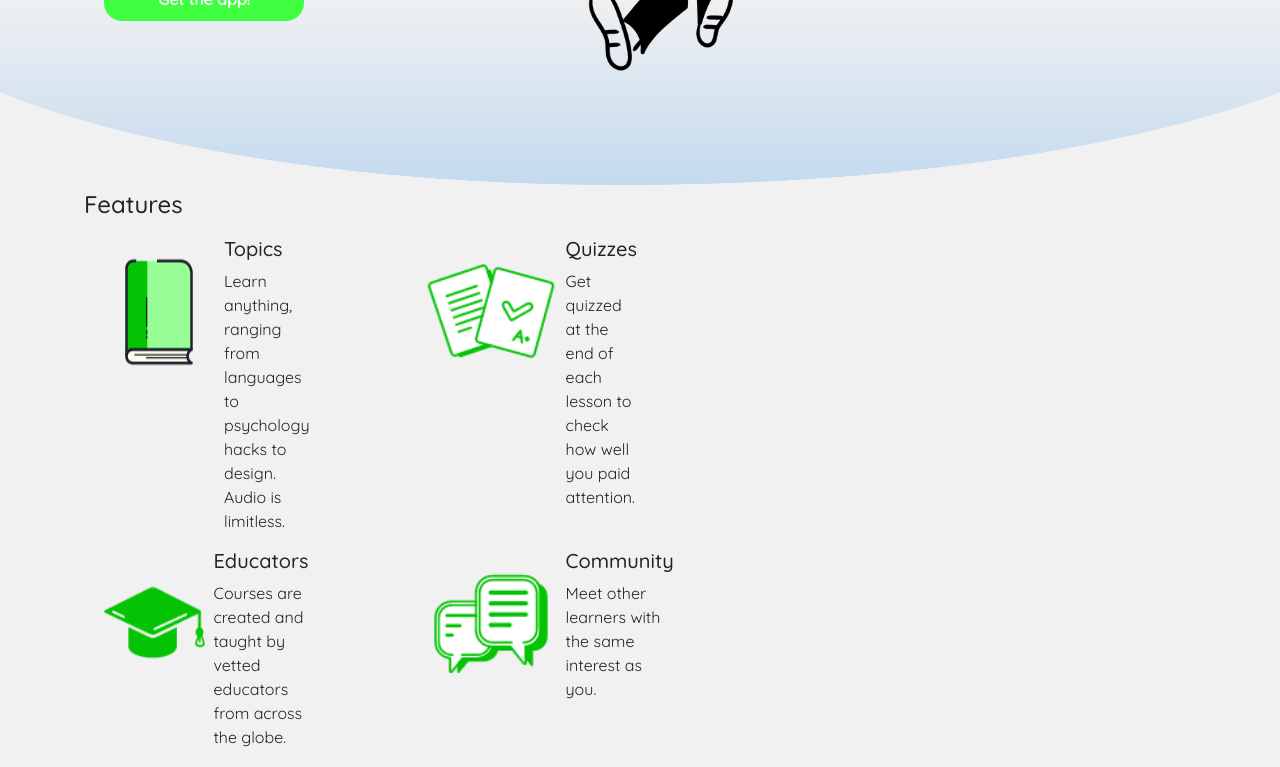
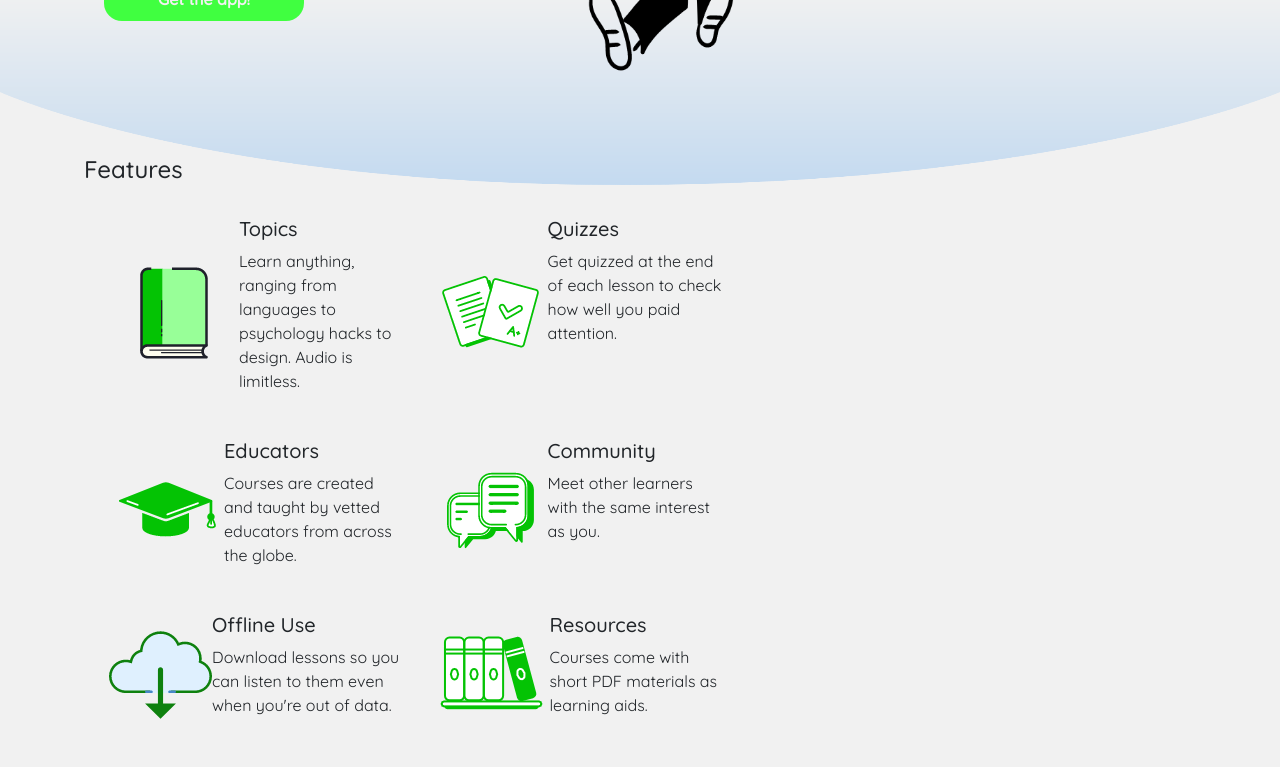
Before and after one commit to Memoryze/memoryze-web, a React (Create React App) app: page / in a window 1280 px wide. Shown: the part 400-1167 px from the top of the page. Built offline with nearby package versions, Linux system fonts and the light colour scheme.

Commit message:
perfected the display of the features

```diff
--- a/src/Components/LandingView/LandingView.css
+++ b/src/Components/LandingView/LandingView.css
@@ -15,11 +15,11 @@
 	max-width: 1200px;
 	margin: 0 auto;
 	padding: 20px;
-	padding-top: 55px;
 	flex-direction: row;
 }
 .landing-section{
 	/* margin-top: 55px; */
+	padding-top: 55px;
 }
 .pitch {
 	display: flex;
@@ -60,13 +60,13 @@
 .features {
 	display: flex;
 	flex-direction: column;
-	width: 50%;
+	width: 60%;
 }
 .feature-contents-container {
 	display: grid;
 	width: 100%;
 	max-height: 500px;
-	grid-template-columns: 40% 40%;
+	grid-template-columns: 50% 50%;
 	grid-area: auto;
 	justify-content: space-between;
 	padding: 10px;
@@ -74,19 +74,22 @@
 .features-heading {
 }
 .feature-image {
-	width: 150px;
+	/* width: 40%; */
 	max-height: 150px;
+	align-self: center;
 }
 .feature-texts{
-	width: 50%;
+	/* width: 60%; */
+	/* height: 60%; */
 }
 .feature-contents {
 	display: flex;
 	flex-direction: row;
-	width: 100%;
+	/* width: 100%; */
+	padding: 15px;
 }
 
-@media (max-width: 694px) {
+@media (max-width: 775px) {
 	.section-container {
 		flex-direction: column;
 		padding: 10px;
@@ -102,5 +105,6 @@
 	}
 	.feature-contents {
 		flex-direction: column;
+		padding: 10px;
 	}
 }
--- a/src/Components/LandingView/LandingView.js
+++ b/src/Components/LandingView/LandingView.js
@@ -10,7 +10,7 @@ function LandingView(props) {
 	const mappedFeatures = features.map(({ name, description, image }) => {
 		return (
 			<div className='feature-contents'>
-				<img src={image} alt={name + 'icon'} className='feature-image' />
+				<img src={image} alt={name + ' icon'} className='feature-image' />
 				<div className='feature-texts'>
 					<h5 className='feature-name'>{name}</h5>
 					<p className='feature-description'>{description}</p>
@@ -19,13 +19,13 @@ function LandingView(props) {
 		);
 	});
 	return (
-		<div className='home-container'>
+		<main className='home-container'>
 			<img
 				src={semicircleBackground}
 				alt='semicircle background'
 				className='semicircle-background'
 			/>
-			<div className='section-container landing-section'>
+			<section className='section-container landing-section'>
 				<div className='pitch'>
 					<h3 className="pitch-heading">Audio learning for wherever, whenever</h3>
 					<p className="pitch-paragraph">
@@ -38,14 +38,14 @@ function LandingView(props) {
 					</a>
 				</div>
 				<img src={manStudying} alt='man-studying' className='man-studying' />
-			</div>
-			<div className='section-container'>
+			</section>
+			<section className='section-container'>
 				<div className='features'>
 					<h4 className='features-heading'>Features</h4>
 					<div className='feature-contents-container'>{mappedFeatures}</div>
 				</div>
-			</div>
-		</div>
+			</section>
+		</main>
 	);
 }
 
```
Also changed, not shown: src/Components/Header/Header.js (+0 -13 lines).
